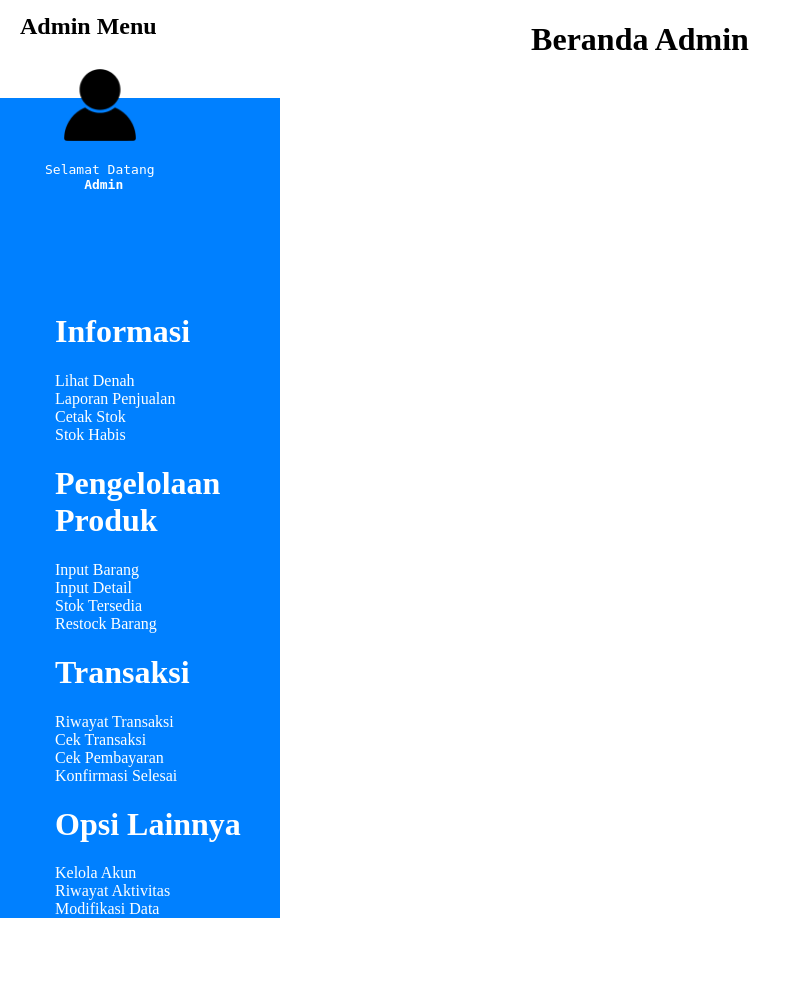
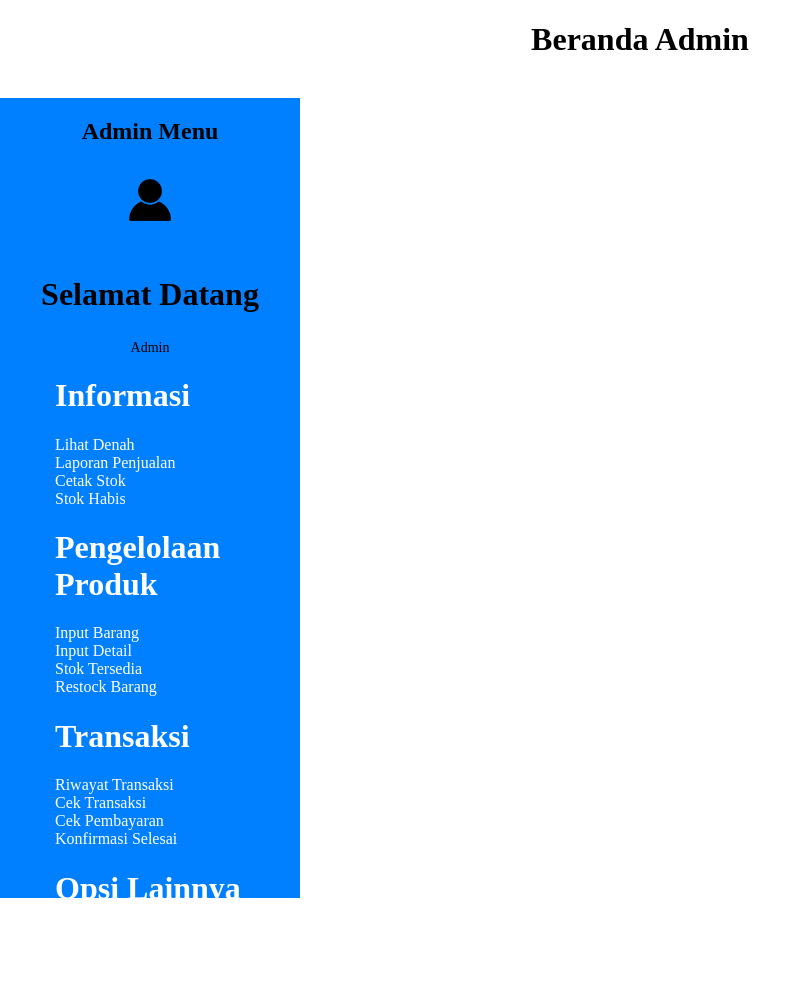
Before and after one commit to p1ckless/ProjectAkhirSemester, a Flask app: page / in a window 1280 px wide. Shown: the whole page, without its empty margins (0-811 px from the left). Before the commit the page ends 918 px from the top, so only its background shows below. Run offline with Flask 3, Linux system fonts and the light colour scheme.

Commit message:
style sidebar for better maintain

```diff
--- a/static/style.css
+++ b/static/style.css
@@ -1,36 +1,46 @@
 body {
   margin: 0;
+  padding: 0;
 }
 
 .text1 {
   text-align: center;
 }
 
+.layout-utama {
+  background-color: #0080FF;
+  height: 100vh;
+  margin: 0;
+  padding: 0;
+  width: 300px;
+}
+
+.profile {
+  display: flex;
+  flex-direction: column;
+  align-items: center;
+}
+
 .admin-menu {
-  margin: 0;
-  position: relative;
-  bottom: 85px;
-  left: 20px;
+  text-align: center;
+  margin-bottom: 20px;
 }
 
 .admin-profile-picture {
-  height: 120px;
-  position: relative;
-  bottom: 80px;
-  left: 40px;
+  width: 70px;
+  margin-bottom: 20px;
 }
 
 .admin-name {
-  position: relative;
-  bottom: 100px;
-  left: 45px;
+
 }
 
-.layout-utama {
-  background-color: #0080FF;
-  width: 280px;
-  min-height: 100vh;
+.profile span {
+  display: block;
+  font-size: 14px;
+  margin-top: 5px;
 }
+
 
 pre {
   color: #FFFF;
--- a/templates/index.html
+++ b/templates/index.html
@@ -13,10 +13,12 @@
   <br>
 
   <div class="layout-utama">
-    <h2 class="admin-menu"> Admin Menu </h2>
-    <img src="static/image/profile.png" alt="admin-profile" class="admin-profile-picture"/>
-    <pre class="admin-name">Selamat Datang
-     <b>Admin</b></pre>
+    <div class="profile">
+      <h2 class="admin-menu"> Admin Menu </h2>
+      <img src="static/image/profile.png" alt="admin-profile" class="admin-profile-picture"/>
+      <h1 class="admin-name">Selamat Datang</h1>
+      <span>Admin</span>
+    </div>
 
     <div class="admin-section">
       <ul class="admin-option">
```
